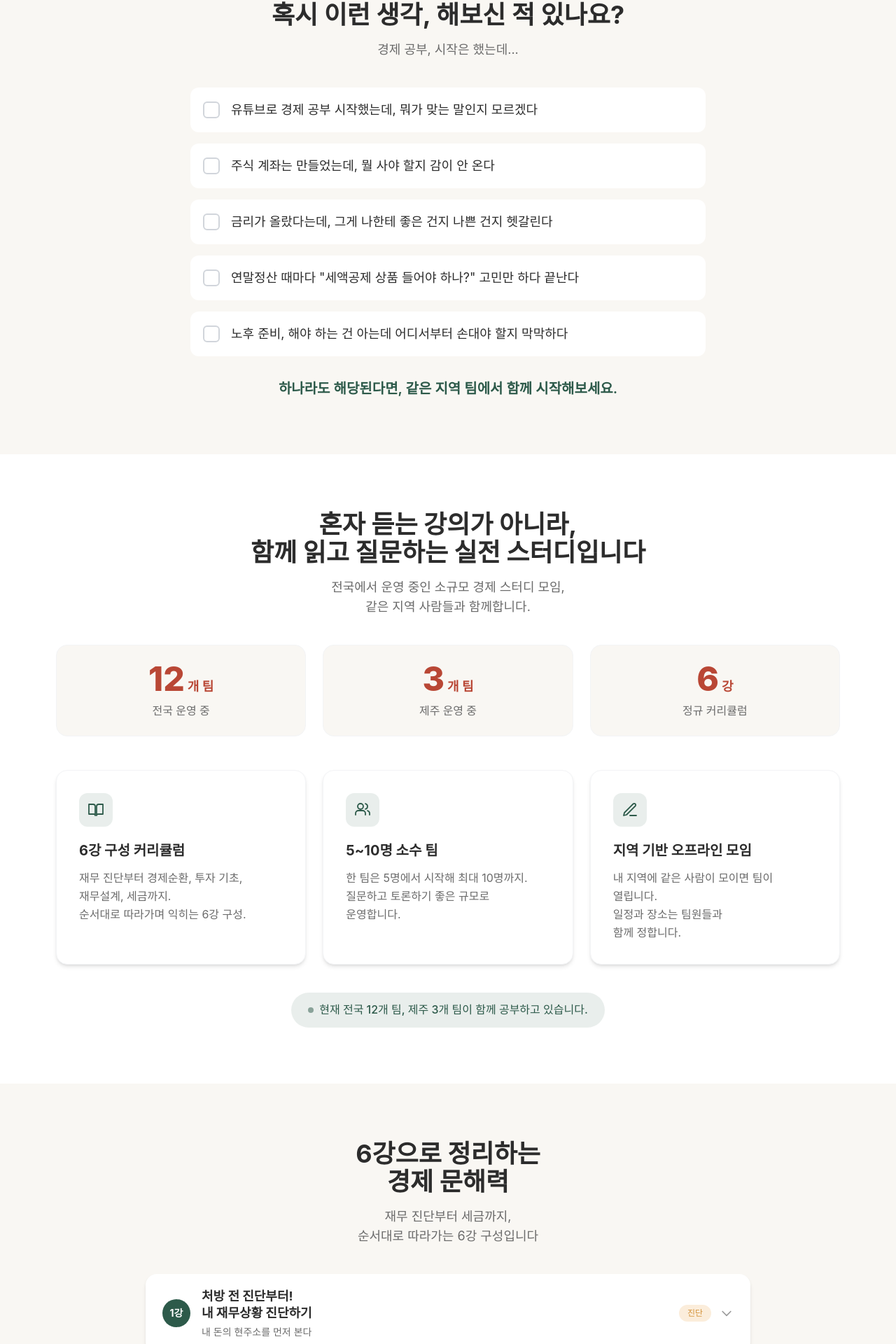
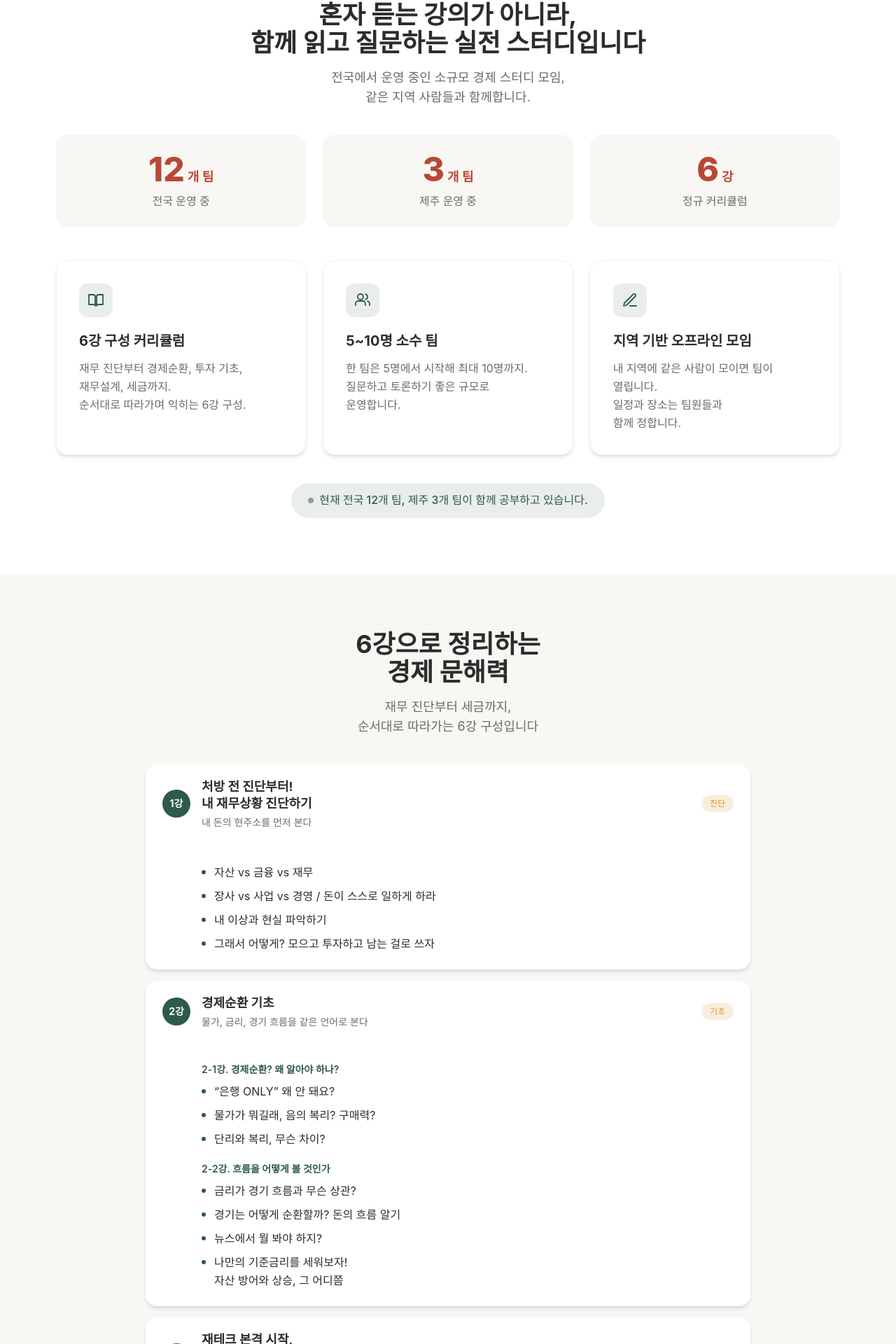
Before and after one commit to DescodeNet/studyRecruitNotice, a React (Vite) app: page / in a window 1280 px wide. Shown: the part 879-2799 px from the top of the page at 70% size. Built offline with nearby package versions, Linux system fonts and the light colour scheme; the HTML template or start-up script is replaced by a standard one; a web font is replaced by a local one.

Commit message:
Update study application flow

```diff
--- a/src/App.tsx
+++ b/src/App.tsx
@@ -1,6 +1,5 @@
 import NavBar from './components/NavBar';
 import Hero from './components/Hero';
-import PainPoint from './components/PainPoint';
 import About from './components/About';
 import Curriculum from './components/Curriculum';
 import HowItWorks from './components/HowItWorks';
@@ -17,7 +16,6 @@ export default function App() {
     <div className="min-h-screen">
       <NavBar />
       <Hero />
-      <PainPoint />
       <About />
       <Curriculum />
       <HowItWorks />
--- a/src/components/CTA.tsx
+++ b/src/components/CTA.tsx
@@ -14,7 +14,9 @@ export default function CTA() {
     handleSubmit,
     formState: { errors },
     reset,
-  } = useForm<FormData>();
+  } = useForm<FormData>({
+    defaultValues: { selfDiagnostic: [] },
+  });
 
   const inputClass =
     'w-full rounded-xl border-2 border-gray-200 bg-white px-4 py-3 text-txt-primary outline-none transition-all duration-200 placeholder:text-gray-400 focus:border-primary focus:ring-4 focus:ring-primary/10';
@@ -149,6 +151,19 @@ export default function CTA() {
               />
             </div>
 
+            <div className="mb-6">
+              <label className="block text-sm font-medium text-txt-primary mb-2">
+                {cta.formFields.referrer.label} <span className="text-red-500">*</span>
+              </label>
+              <input
+                {...register('referrer', { required: '소개자를 입력해주세요' })}
+                type="text"
+                placeholder={cta.formFields.referrer.placeholder}
+                className={`${inputClass} ${errors.referrer ? errorClass : ''}`}
+              />
+              {errors.referrer && <p className="text-red-500 text-sm mt-1">{errors.referrer.message}</p>}
+            </div>
+
             <div className="grid md:grid-cols-2 gap-6 mb-6">
               <div>
                 <label className="block text-sm font-medium text-txt-primary mb-2">
@@ -211,6 +226,27 @@ export default function CTA() {
             </div>
 
             <div className="mb-8">
+              <fieldset>
+                <legend className="block text-sm font-medium text-txt-primary mb-3">
+                  {cta.formFields.selfDiagnostic.label}
+                </legend>
+                <div className="space-y-3 rounded-2xl bg-bg/70 border border-gray-100 p-4">
+                  {cta.formFields.selfDiagnostic.items.map((item) => (
+                    <label key={item} className="flex items-start gap-3 cursor-pointer">
+                      <input
+                        {...register('selfDiagnostic')}
+                        type="checkbox"
+                        value={item}
+                        className="mt-0.5 h-5 w-5 flex-shrink-0 rounded border-gray-300 accent-primary cursor-pointer"
+                      />
+                      <span className="text-sm text-txt-secondary leading-relaxed">{item}</span>
+                    </label>
+                  ))}
+                </div>
+              </fieldset>
+            </div>
+
+            <div className="mb-8">
               <label className="block text-sm font-medium text-txt-primary mb-2">
                 {cta.formFields.question.label}
               </label>
--- a/src/components/Curriculum.tsx
+++ b/src/components/Curriculum.tsx
@@ -1,10 +1,8 @@
-import { useState } from 'react';
-import { motion, AnimatePresence } from 'framer-motion';
+import { motion } from 'framer-motion';
 import { content } from '../data/content';
 
 export default function Curriculum() {
   const { curriculum } = content;
-  const [openWeek, setOpenWeek] = useState<number>(-1);
 
   return (
     <section id="curriculum" className="py-14 md:py-20 bg-bg">
@@ -25,9 +23,7 @@ export default function Curriculum() {
         </motion.div>
 
         <div className="space-y-4">
-          {curriculum.weeks.map((week, index) => {
-            const isOpen = openWeek === index;
-            return (
+          {curriculum.weeks.map((week, index) => (
             <motion.div
               key={week.week}
               initial={{ opacity: 0, y: 20 }}
@@ -36,10 +32,7 @@ export default function Curriculum() {
               transition={{ duration: 0.4, delay: index * 0.05 }}
               className="bg-white rounded-2xl overflow-hidden shadow-md"
             >
-                <button
-                  onClick={() => setOpenWeek(isOpen ? -1 : index)}
-                  className="w-full px-6 py-5 flex items-center justify-between text-left cursor-pointer hover:bg-bg/50 transition-colors"
-                >
+              <div className="px-6 py-5 flex items-center justify-between text-left">
                 <div className="flex items-center gap-4 min-w-0">
                   <span className="w-10 h-10 rounded-full bg-primary text-white flex items-center justify-center font-bold text-sm flex-shrink-0">
                     {week.week}강
@@ -48,40 +41,16 @@ export default function Curriculum() {
                     <h3 className="text-lg font-bold text-txt-primary whitespace-pre-line leading-snug">
                       {week.title}
                     </h3>
-                      <p className="text-sm text-txt-secondary mt-1">
-                        {week.subtitle}
-                      </p>
+                    <p className="text-sm text-txt-secondary mt-1">{week.subtitle}</p>
                   </div>
                 </div>
-                  <div className="flex items-center gap-3 flex-shrink-0">
                 {week.tag && (
-                      <span className="hidden sm:inline-block px-3 py-1 bg-accent/20 text-accent-hover text-xs font-medium rounded-full">
+                  <span className="hidden sm:inline-block px-3 py-1 bg-accent/20 text-accent-hover text-xs font-medium rounded-full flex-shrink-0">
                     {week.tag}
                   </span>
                 )}
-                    <motion.svg
-                      animate={{ rotate: isOpen ? 180 : 0 }}
-                      transition={{ duration: 0.3 }}
-                      className="w-5 h-5 text-txt-muted"
-                      fill="none"
-                      viewBox="0 0 24 24"
-                      stroke="currentColor"
-                      aria-hidden="true"
-                    >
-                      <path strokeLinecap="round" strokeLinejoin="round" strokeWidth={2} d="M19 9l-7 7-7-7" />
-                    </motion.svg>
               </div>
-                </button>
 
-                <AnimatePresence>
-                  {isOpen && (
-                    <motion.div
-                      initial={{ height: 0, opacity: 0 }}
-                      animate={{ height: 'auto', opacity: 1 }}
-                      exit={{ height: 0, opacity: 0 }}
-                      transition={{ duration: 0.3 }}
-                      className="overflow-hidden"
-                    >
               <div className="px-6 pb-6 pt-2">
                 <div className="md:pl-14 space-y-5">
                   {week.tag && (
@@ -89,18 +58,12 @@ export default function Curriculum() {
                       {week.tag}
                     </span>
                   )}
-
                   {week.sublessons?.map((sub, subIndex) => (
                     <div key={subIndex}>
-                              <p className="text-sm font-semibold text-primary mb-2">
-                                {sub.title}
-                              </p>
+                      <p className="text-sm font-semibold text-primary mb-2">{sub.title}</p>
                       <ul className="space-y-2">
                         {sub.topics.map((topic, topicIndex) => (
-                                  <li
-                                    key={topicIndex}
-                                    className="flex items-start gap-3 text-txt-primary leading-relaxed"
-                                  >
+                          <li key={topicIndex} className="flex items-start gap-3 text-txt-primary leading-relaxed">
                             <span className="w-1.5 h-1.5 bg-primary rounded-full mt-2.5 flex-shrink-0" />
                             <span className="whitespace-pre-line">{topic}</span>
                           </li>
@@ -108,14 +71,10 @@ export default function Curriculum() {
                       </ul>
                     </div>
                   ))}
-
                   {week.topics && (
                     <ul className="space-y-2">
                       {week.topics.map((topic, topicIndex) => (
-                                <li
-                                  key={topicIndex}
-                                  className="flex items-start gap-3 text-txt-primary leading-relaxed"
-                                >
+                        <li key={topicIndex} className="flex items-start gap-3 text-txt-primary leading-relaxed">
                           <span className="w-1.5 h-1.5 bg-primary rounded-full mt-2.5 flex-shrink-0" />
                           <span className="whitespace-pre-line">{topic}</span>
                         </li>
@@ -125,11 +84,7 @@ export default function Curriculum() {
                 </div>
               </div>
             </motion.div>
-                  )}
-                </AnimatePresence>
-              </motion.div>
-            );
-          })}
+          ))}
         </div>
 
         <p className="text-center text-sm text-txt-muted mt-10">
--- a/src/components/FloatingCTA.tsx
+++ b/src/components/FloatingCTA.tsx
@@ -1,7 +1,16 @@
+import { useEffect, useState } from 'react';
 import { content } from '../data/content';
 
 export default function FloatingCTA() {
   const { cta } = content;
+  const [show, setShow] = useState(false);
+
+  useEffect(() => {
+    const updateVisibility = () => setShow(window.scrollY > window.innerHeight * 0.8);
+    updateVisibility();
+    window.addEventListener('scroll', updateVisibility, { passive: true });
+    return () => window.removeEventListener('scroll', updateVisibility);
+  }, []);
 
   const scrollToCTA = () => {
     document.getElementById('cta')?.scrollIntoView({ behavior: 'smooth' });
@@ -9,7 +18,7 @@ export default function FloatingCTA() {
 
   return (
     <div
-      className="md:hidden"
+      className={`md:hidden transition-transform duration-200 ${show ? 'translate-y-0' : 'translate-y-full pointer-events-none'}`}
       style={{
         position: 'fixed',
         bottom: 0,
--- a/src/components/PainPoint.tsx
+++ /dev/null
@@ -1,106 +0,0 @@
-import { useState } from 'react';
-import { motion } from 'framer-motion';
-import { content } from '../data/content';
-
-export default function PainPoint() {
-  const { painPoint } = content;
-  const [checkedItems, setCheckedItems] = useState<number[]>([]);
-
-  const toggleItem = (index: number) => {
-    setCheckedItems(prev =>
-      prev.includes(index)
-        ? prev.filter(i => i !== index)
-        : [...prev, index]
-    );
-  };
-
-  const getResultMessage = () => {
-    const count = checkedItems.length;
-    if (count === 0) return null;
-    if (count <= 2) return "경제 공부를 시작하기 딱 좋은 타이밍이에요!";
-    if (count <= 4) return "많은 분들이 같은 고민을 하고 있어요. 함께 해결해봐요!";
-    return "지금이 바로 돈 공부를 시작할 때입니다!";
-  };
-
-  return (
-    <section id="pain-point" className="py-14 md:py-20 bg-bg">
-      <div className="max-w-3xl mx-auto px-4">
-        <motion.div
-          initial={{ opacity: 0, y: 30 }}
-          whileInView={{ opacity: 1, y: 0 }}
-          viewport={{ once: true, margin: '-100px' }}
-          transition={{ duration: 0.6 }}
-          className="text-center mb-10"
-        >
-          <h2 className="text-3xl md:text-4xl font-bold text-txt-primary mb-4">
-            {painPoint.headline}
-          </h2>
-          <p className="text-lg text-txt-secondary">
-            {painPoint.subheadline}
-          </p>
-        </motion.div>
-
-        <div className="space-y-4 mb-8">
-          {painPoint.items.map((item, index) => (
-            <motion.div
-              key={index}
-              initial={{ opacity: 0, x: -20 }}
-              whileInView={{ opacity: 1, x: 0 }}
-              viewport={{ once: true }}
-              transition={{ duration: 0.4, delay: index * 0.1 }}
-              onClick={() => toggleItem(index)}
-              className={`flex items-start gap-4 p-4 rounded-xl cursor-pointer transition-all duration-200 ${
-                checkedItems.includes(index)
-                  ? 'bg-primary/10 border-2 border-primary'
-                  : 'bg-white border-2 border-transparent hover:border-primary/30'
-              }`}
-            >
-              <div className={`w-6 h-6 rounded-md flex items-center justify-center flex-shrink-0 mt-0.5 transition-colors ${
-                checkedItems.includes(index)
-                  ? 'bg-primary'
-                  : 'border-2 border-gray-300 bg-white'
-              }`}>
-                {checkedItems.includes(index) && (
-                  <svg className="w-4 h-4 text-white" fill="none" viewBox="0 0 24 24" stroke="currentColor">
-                    <path strokeLinecap="round" strokeLinejoin="round" strokeWidth={3} d="M5 13l4 4L19 7" />
-                  </svg>
-                )}
-              </div>
-              <span className={`text-base md:text-lg leading-relaxed ${
-                checkedItems.includes(index) ? 'text-primary font-medium' : 'text-txt-primary'
-              }`}>
-                {item}
-              </span>
-            </motion.div>
-          ))}
-        </div>
-
-        {/* 진단 결과 */}
-        {checkedItems.length > 0 && (
-          <motion.div
-            initial={{ opacity: 0, y: 10 }}
-            animate={{ opacity: 1, y: 0 }}
-            className="bg-primary/10 rounded-2xl p-6 mb-8 text-center"
-          >
-            <p className="text-2xl font-bold text-primary mb-2">
-              {checkedItems.length}개 해당!
-            </p>
-            <p className="text-txt-secondary">
-              {getResultMessage()}
-            </p>
-          </motion.div>
-        )}
-
-        <motion.p
-          initial={{ opacity: 0, y: 20 }}
-          whileInView={{ opacity: 1, y: 0 }}
-          viewport={{ once: true }}
-          transition={{ duration: 0.5, delay: 0.5 }}
-          className="text-center text-lg md:text-xl font-semibold text-primary"
-        >
-          {painPoint.closing}
-        </motion.p>
-      </div>
-    </section>
-  );
-}
--- a/src/components/ctaSubmission.ts
+++ b/src/components/ctaSubmission.ts
@@ -9,9 +9,11 @@ export interface FormData {
   readonly name: string;
   readonly phone: string;
   readonly email?: string;
+  readonly referrer: string;
   readonly sido: string;
   readonly regionDetail: string;
   readonly experience?: string;
+  readonly selfDiagnostic: string[];
   readonly question?: string;
   readonly consent: boolean;
 }
@@ -20,9 +22,11 @@ interface KakaoNotificationPayload {
   readonly name: string;
   readonly phone: string;
   readonly email: string;
+  readonly referrer: string;
   readonly sido: string;
   readonly regionDetail: string;
   readonly experience: string;
+  readonly selfDiagnostic: string[];
   readonly question: string;
 }
 
@@ -38,9 +42,11 @@ function toEmailTemplateParams(data: FormData) {
     from_name: data.name,
     phone: data.phone,
     email: data.email || '미입력',
+    referrer: data.referrer,
     sido: data.sido,
     region_detail: data.regionDetail,
     experience: data.experience || '미입력',
+    self_diagnostic: data.selfDiagnostic.length > 0 ? data.selfDiagnostic.join('\n- ') : '해당 없음',
     question: data.question || '없음',
   };
 }
@@ -50,9 +56,11 @@ function toKakaoNotificationPayload(data: FormData): KakaoNotificationPayload {
     name: data.name,
     phone: data.phone,
     email: data.email || '',
+    referrer: data.referrer,
     sido: data.sido,
     regionDetail: data.regionDetail,
     experience: data.experience || '',
+    selfDiagnostic: data.selfDiagnostic,
     question: data.question || '',
   };
 }
--- a/src/data/content.ts
+++ b/src/data/content.ts
@@ -45,18 +45,6 @@ export const content = {
     cta: "우리 지역 팀 신청하기"
   },
 
-  painPoint: {
-    headline: "혹시 이런 생각,\n해보신 적 있나요?",
-    subheadline: "경제 공부, 시작은 했는데...",
-    items: [
-      "유튜브로 경제 공부 시작했는데,\n뭐가 맞는 말인지 모르겠다",
-      "주식 계좌는 만들었는데,\n뭘 사야 할지 감이 안 온다",
-      "금리가 올랐다는데,\n그게 나한테 좋은 건지 나쁜 건지 헷갈린다",
-      "연말정산 때마다\n\"세액공제 상품 들어야 하나?\" 고민만 하다 끝난다",
-      "노후 준비, 해야 하는 건 아는데\n어디서부터 손대야 할지 막막하다"
-    ],
-    closing: "하나라도 해당된다면,\n같은 지역 팀에서 함께 시작해보세요."
-  },
 
   about: {
     headline: "혼자 듣는 강의가 아니라,\n함께 읽고 질문하는 실전 스터디입니다",
@@ -353,11 +341,22 @@ export const content = {
       name: { label: "이름", placeholder: "홍길동" },
       phone: { label: "연락처", placeholder: "010-1234-5678" },
       email: { label: "이메일 (선택)", placeholder: "example@email.com" },
+      referrer: { label: "소개자", placeholder: "예: 홍길동 (직접 신청이면 '없음' 입력)" },
       sido: { label: "희망 시/도", options: SI_DO_OPTIONS },
       regionDetail: { label: "상세 희망 지역", placeholder: "예: 제주시 노형동, 서울 강남구" },
       experience: {
         label: "경제 공부 경험 (선택)",
         options: ["처음이에요", "유튜브로 조금 봤어요", "책/강의 경험 있어요"]
+      },
+      selfDiagnostic: {
+        label: "간단 자가진단 (해당되는 항목을 모두 선택해주세요)",
+        items: [
+          "유튜브로 경제 공부 시작했는데, 뭐가 맞는 말인지 모르겠다",
+          "주식 계좌는 만들었는데, 뭘 사야 할지 감이 안 온다",
+          "금리가 올랐을 때 나에게 좋은 건지 나쁜 건지 헷갈린다",
+          "연말정산 때마다 세액공제 상품을 고민만 하다 끝난다",
+          "노후 준비를 어디서부터 시작해야 할지 막막하다"
+        ]
       },
       question: { label: "궁금한 점이 있다면 (선택)", placeholder: "자유롭게 적어주세요" },
       consent: { label: "신청 내용 확인 및 연락을 위한 개인정보 수집·이용에 동의합니다." }
```
Also changed, not shown: api/kakao-notify.js (+16 -0 lines), 2 other files (tests, documents, lock files or other folders). Lines whose indentation alone changed are shown as unchanged.
